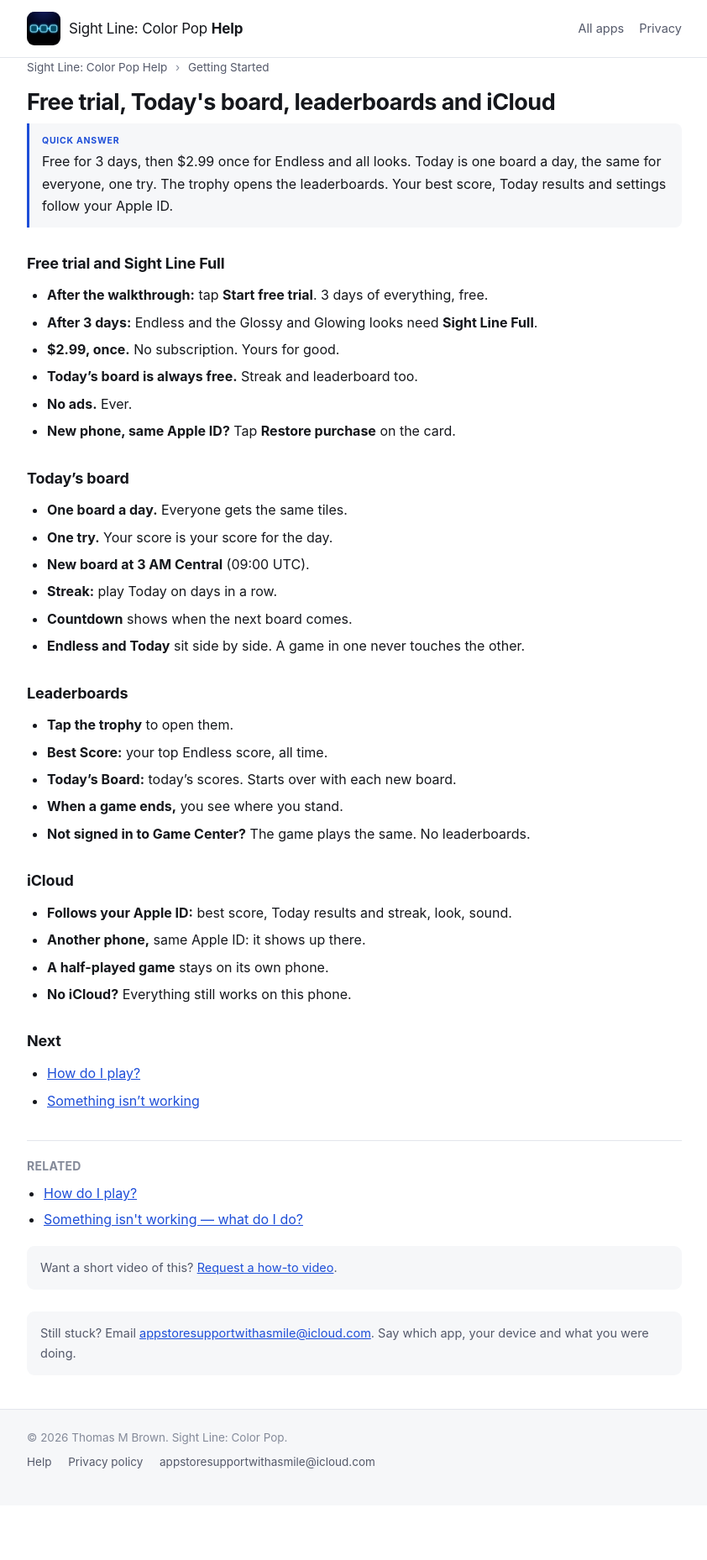
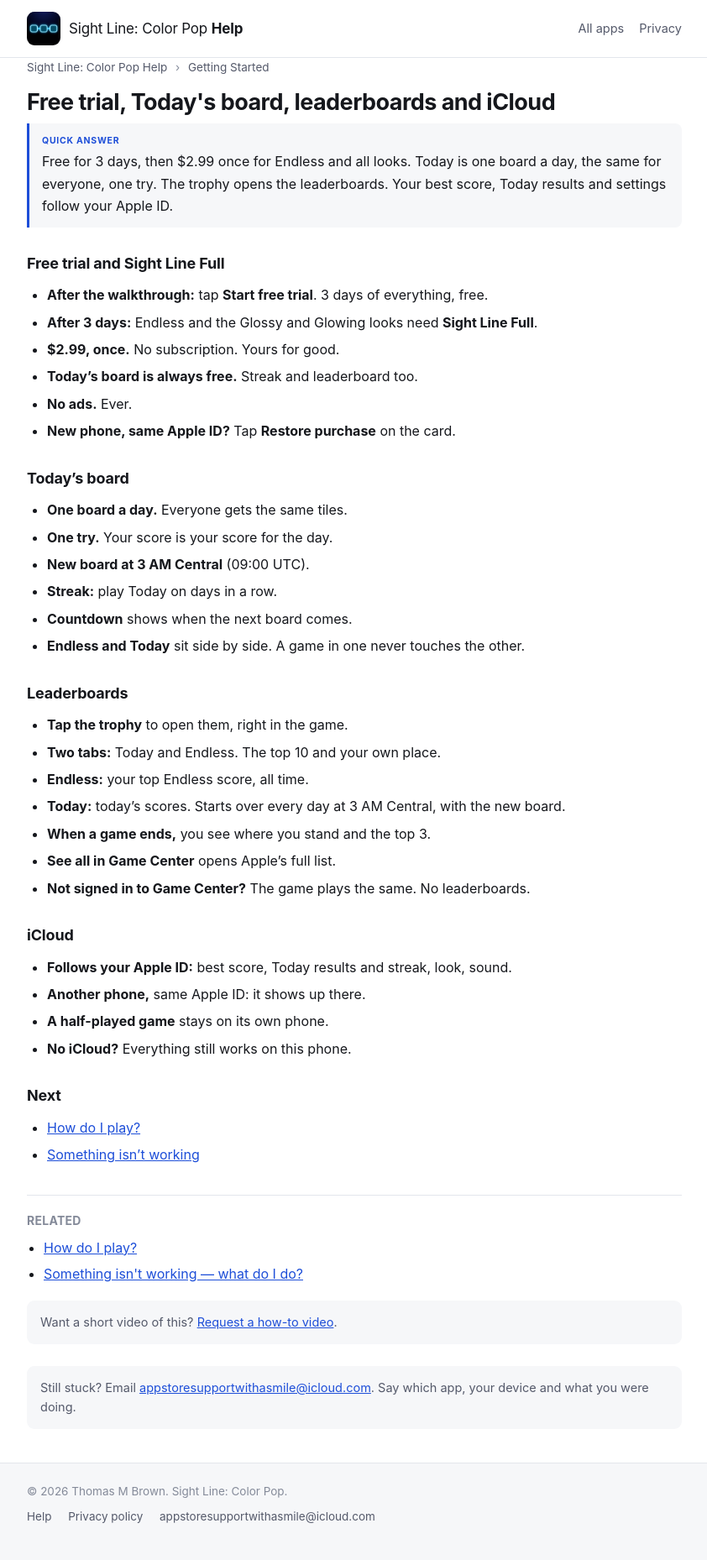
Before and after one commit to mytombrown/team-assist-help, a Jekyll site: the page built from _guides/sightline/today-and-leaderboards.md, in a window 1280 px wide. Shown: the whole page at 84% size, without its empty margins (218-1060 px from the left). Built offline with Jekyll 4.4.1, drawn with Linux system fonts in a browser that asks for light colours; before the commit the page ends 1793 px from its top, so only the background shows below that.

Commit message:
Sight Line Build 4: leaderboards in the game — Today and Endless, top 10 + you, top 3 after a game (SL-1714)
Co-Authored-By: Claude Opus 5.5 <noreply@anthropic.com>

```diff
--- a/_guides/sightline/today-and-leaderboards.md
+++ b/_guides/sightline/today-and-leaderboards.md
@@ -30,10 +30,12 @@ related:
 
 ## Leaderboards
 
-- **Tap the trophy** to open them.
-- **Best Score:** your top Endless score, all time.
-- **Today's Board:** today's scores. Starts over with each new board.
-- **When a game ends,** you see where you stand.
+- **Tap the trophy** to open them, right in the game.
+- **Two tabs:** Today and Endless. The top 10 and your own place.
+- **Endless:** your top Endless score, all time.
+- **Today:** today's scores. Starts over every day at 3 AM Central, with the new board.
+- **When a game ends,** you see where you stand and the top 3.
+- **See all in Game Center** opens Apple's full list.
 - **Not signed in to Game Center?** The game plays the same. No leaderboards.
 
 ## iCloud
```
